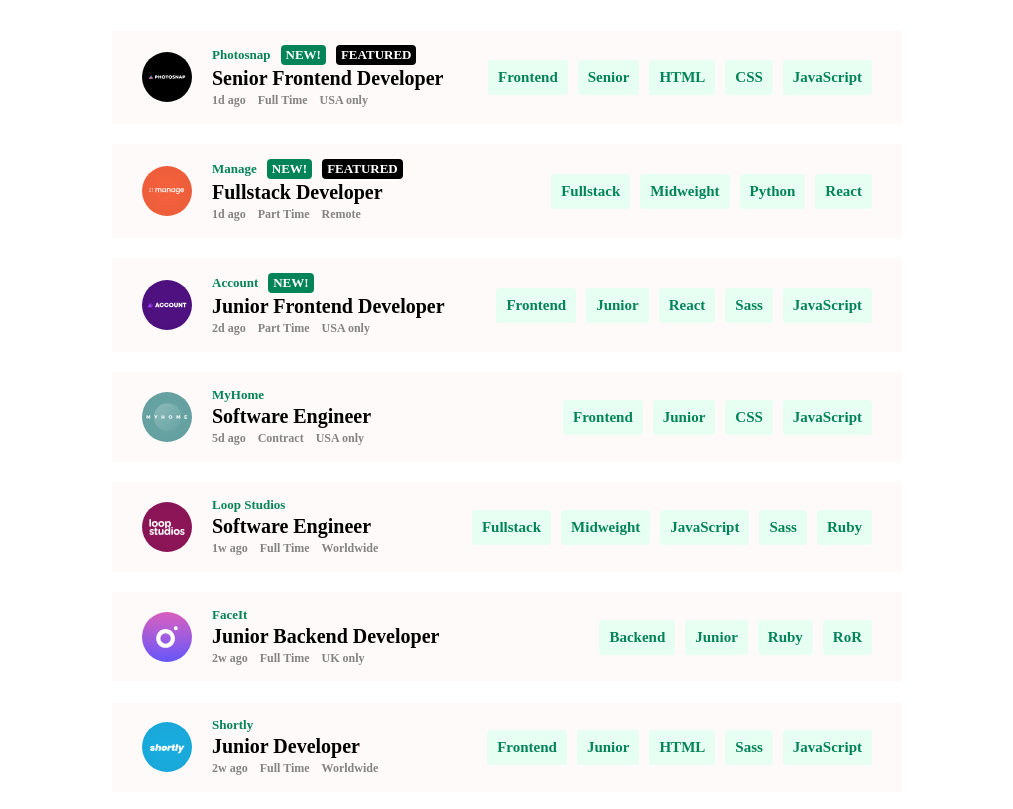
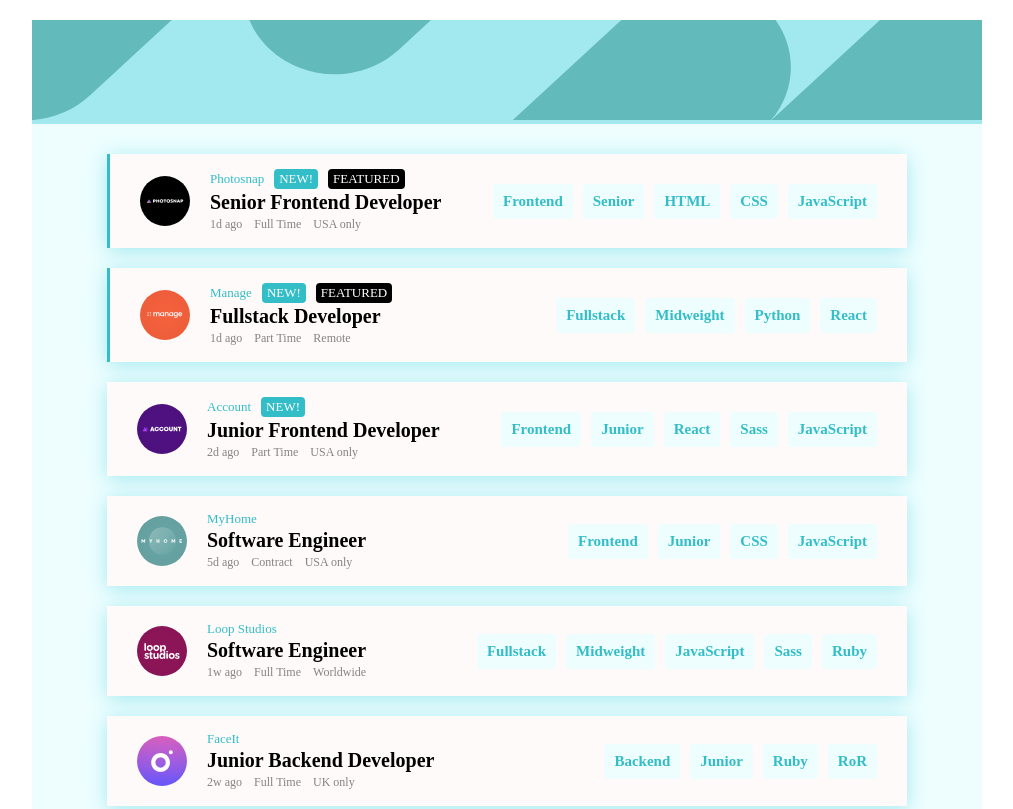
Before and after one commit to Haiyiola/StaticJobListings, a plain HTML site: page index.html in a window 1280 px wide. Shown: the top 809 px of the page, without its empty margins (133-1146 px from the left). Drawn offline with Linux system fonts and the light colour scheme.

Commit message:
Corrected some codes

```diff
--- a/index.css
+++ b/index.css
@@ -5,31 +5,34 @@
 }
 :root{
     --grey: #838383;
-    --green: #e7fff3;
-    --mediumgreen:rgb(102, 156, 138);
-    --darkgreen: #038358;
+    --green: #eefeff;
+    --mediumgreen:#a1e9ee;
+    --darkgreen: #32bdc7;
     --font: ;
 }
 body{
-    margin: auto;
+    margin: 20px auto;
+    /* margin: 30px 0px; */
     display: flex;
     flex-direction: column;
-    width: 850px;
+    width: 950px;
     /* filter: drop-shadow(5px 5px 15px var(--darkgreen)); */
 }
+.header{
+    width: 950px;
+    height: 100px;
+}
 header{
-    background-image: url("./images/bg-header-desktop.svg");
-    background-size: cover;
-    background-repeat: no-repeat;
-}
-.header{
     background-color: var(--mediumgreen);
 }
 main{
     padding: 30px;
     display: flex;
     flex-direction: column;
+    background-color: var(--green);
     gap: 20px;
+    justify-content: center;
+    align-items: center;
     /* background-color: var(--mediumgreen); */
 
 }
@@ -40,29 +43,40 @@ section{
     background-color: snow;
     flex-direction: row;
     justify-content: space-between;
+    width: 800px;
     align-items: center;
-    /* box-shadow: 3px 5px 10px var(--mediumgreen); */
+    /* box-shadow: 0px 2px 5px 0px var(--mediumgreen); */
+    filter: drop-shadow(0px 3px 10px var(--mediumgreen));
 }
 h2{
     color: black;
     font-size: 20px;
     line-height: 26px;
-
+    font-weight: 700;
+}
+h2:hover{
+    color: var(--darkgreen);
 }
 h3{
     color: var(--darkgreen);
     font-size: 13px;
-
+    font-weight: 500;
 }
 h4{
     color: var(--darkgreen);
     font-size: 15px;
+    font-weight: 600;
 }
 h5{
     color: var(--grey);
     font-size: 12px;
     line-height: 18px;
+    font-weight: 500;
 }
+/* ul{
+    display: flex;
+    flex-direction: row;
+} */
 .new{
     color: white;
     background-color: var(--darkgreen);
@@ -108,4 +122,12 @@ h5{
     padding: 5px 10px;
     line-height: 25px;
     border-radius: 3px;
+    cursor: pointer;
 }
+.qualifications h4:hover{
+    color: var(--green);
+    background-color: var(--darkgreen);
+}
+.top{
+    border-left: 3px solid var(--darkgreen);
+}
--- a/index.html
+++ b/index.html
@@ -8,11 +8,11 @@
     <title>Static Job Listings</title>
 </head>
 <body>
-    <header class="header">
-        <!-- <img src="./images/bg-header-desktop.svg" alt="header" class="header"> -->
+    <header>
+        <img src="./images/bg-header-desktop.svg" alt="header" class="header">
     </header>
     <main>
-        <section>
+        <section class="top">
             <div class="deets">
                 <img src="./images/photosnap.svg" alt="photosnap" class="profile">
                 <div class="details">
@@ -37,7 +37,7 @@
                 <h4>JavaScript</h4>
             </div>
         </section>
-        <section>
+        <section class="top">
             <div class="deets">
                 <img src="./images/manage.svg" alt="manage" class="profile">
                 <div class="details">
@@ -233,6 +233,10 @@
                         <h5>1mo ago</h5>
                         <h5><ul>Part Time</ul></h5>
                         <h5><ul>Worldwide</ul></h5>
+                        <!--              <li>
+                            <ul><h5>Part Time</h5></ul>
+                            <ul><h5>Worldwide</h5></ul>
+                        </li> -->
                     </span>
                 </div>
             </div>
```
